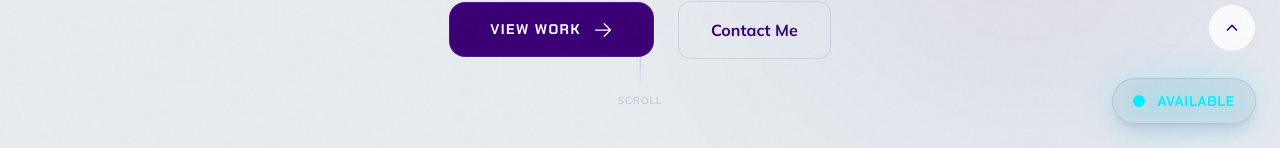
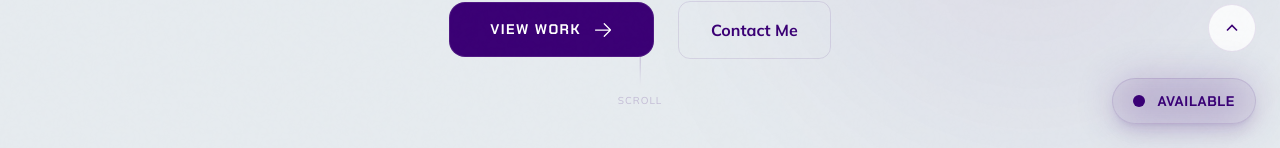
Before and after one commit to hassangithub10/Hassan_Portfolio, a Next.js app: page / in a window 1280 px wide. Shown: the part 652-800 px from the top of the page. Built offline with nearby package versions, Linux system fonts and the light colour scheme; no server answers.

Commit message:
update color

```diff
--- a/src/components/sections/Projects.tsx
+++ b/src/components/sections/Projects.tsx
@@ -334,7 +334,7 @@ function ProjectCard({ project, index }: { project: Project; index: number }) {
                 onClick={!project.liveUrl ? (e) => e.preventDefault() : undefined}
                 aria-label={project.liveUrl ? `View live project: ${project.title}` : `Project details: ${project.title}`}
             >
-                <article className="relative overflow-hidden rounded-[2.5rem] bg-white border border-primary-500/5 transition-all duration-500 group-hover:border-primary-500/30 group-hover:shadow-2xl group-hover:shadow-primary-500/10 flex flex-col h-full">
+                <article className="relative overflow-hidden rounded-[2rem] bg-[#f5ecff] border border-primary-500/5 transition-all duration-500 group-hover:border-primary-500/30 group-hover:shadow-2xl group-hover:shadow-primary-500/10 flex flex-col h-full">
 
                     {/* Project Image Area */}
                     <div className="relative w-full aspect-[16/10] p-2">
--- a/src/components/ui/AvailabilityFloatingBadge.tsx
+++ b/src/components/ui/AvailabilityFloatingBadge.tsx
@@ -27,14 +27,14 @@ export default function AvailabilityFloatingBadge() {
                 transition={{ delay: 1, duration: 0.5 }}
                 className="fixed bottom-6 right-6 z-50 group cursor-pointer no-underline"
             >
-                <div className="absolute inset-0 bg-[#00f0ff] rounded-full blur-[20px] opacity-20 group-hover:opacity-40 transition-opacity duration-500" />
+                <div className="absolute inset-0 bg-[#3a0076] rounded-full blur-[20px] opacity-20 group-hover:opacity-40 transition-opacity duration-500" />
 
                 <div className="relative flex items-center gap-3 px-5 py-3 rounded-full bg-primary-500/5 border border-primary-500/10 backdrop-blur-sm shadow-lg shadow-primary-500/10 group-hover:bg-white/90 transition-colors">
                     <span className="relative flex h-3 w-3">
-                        <span className="animate-ping absolute inline-flex h-full w-full rounded-full bg-[#00f0ff] opacity-75"></span>
-                        <span className="relative inline-flex rounded-full h-3 w-3 bg-[#00f0ff]"></span>
+                        <span className="animate-ping absolute inline-flex h-full w-full rounded-full bg-[#3a0076] opacity-75"></span>
+                        <span className="relative inline-flex rounded-full h-3 w-3 bg-[#3a0076]"></span>
                     </span>
-                    <span className="text-sm font-bold text-[#00f0ff] tracking-wider uppercase font-heading whitespace-nowrap">
+                    <span className="text-sm font-bold text-[#3a0076] tracking-wider uppercase font-heading whitespace-nowrap">
                         {text}
                     </span>
                 </div>
```
